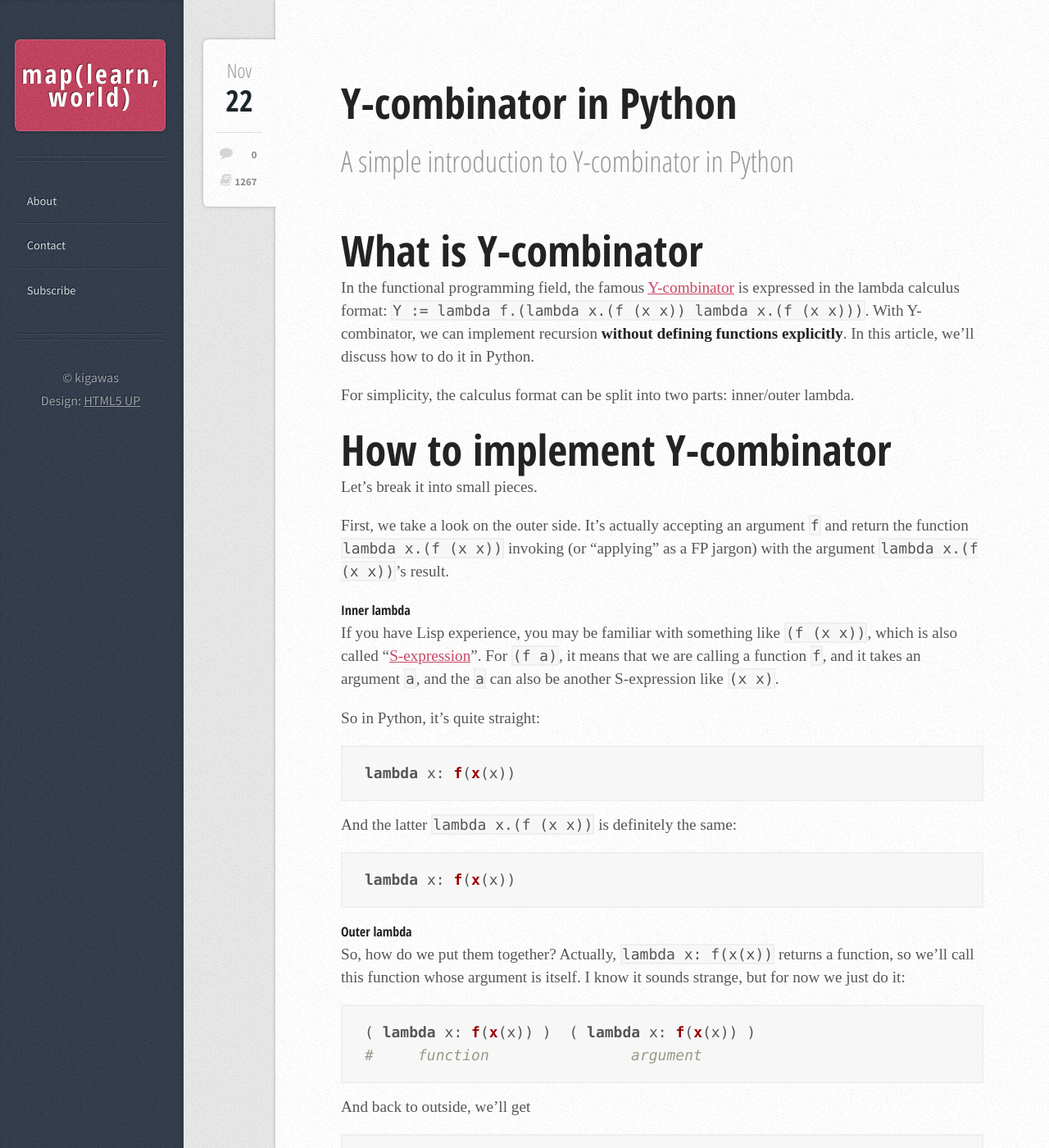
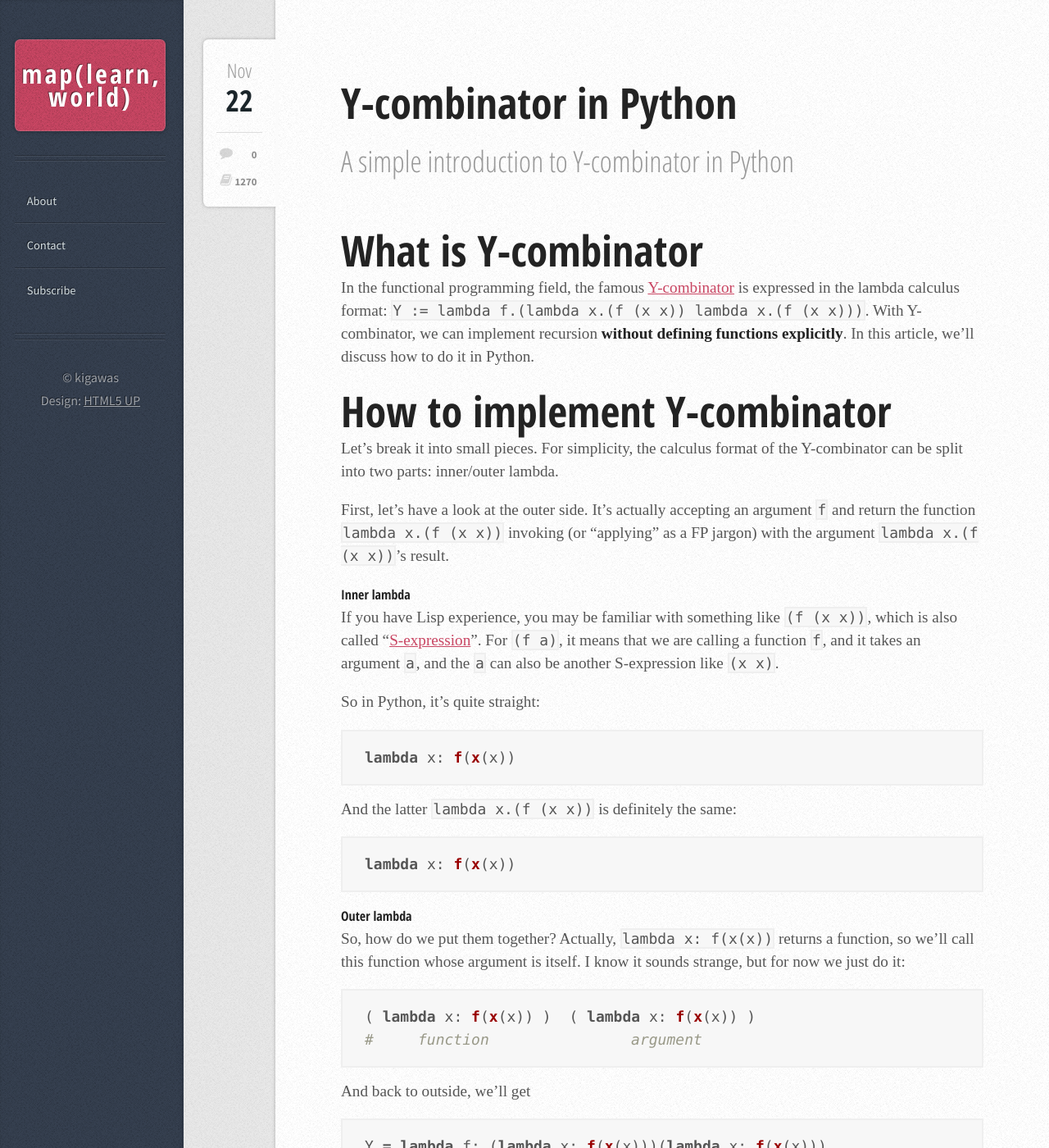
Before and after one commit to kigawas/kigawas.github.io, a Jekyll site: the page built from _posts/2018-11-22-y-combinator-in-python.md, in a window 1280 px wide and 1400 px high. Shown: the whole window at 82% size. Built offline with Jekyll 4.4.1, drawn with Linux system fonts in a browser that asks for light colours; some web fonts are replaced; comment, search, counter and statistics services are not loaded; some of the changed text lies outside the part shown.

Commit message:
Update 2018-11-22-y-combinator-in-python.md

````diff
--- a/_posts/2018-11-22-y-combinator-in-python.md
+++ b/_posts/2018-11-22-y-combinator-in-python.md
@@ -7,13 +7,11 @@
 
 In the functional programming field, the famous [Y-combinator](https://en.wikipedia.org/wiki/Fixed-point_combinator#Fixed_point_combinators_in_lambda_calculus) is expressed in the lambda calculus format: `Y := lambda f.(lambda x.(f (x x)) lambda x.(f (x x)))`. With Y-combinator, we can implement recursion **without defining functions explicitly**. In this article, we'll discuss how to do it in Python.
 
-For simplicity, the calculus format can be split into two parts: inner/outer lambda.
-
 ## How to implement Y-combinator
 
-Let's break it into small pieces.
+Let's break it into small pieces. For simplicity, the calculus format of the Y-combinator can be split into two parts: inner/outer lambda.
 
-First, we take a look on the outer side. It's actually accepting an argument `f` and return the function `lambda x.(f (x x))` invoking (or "applying" as a FP jargon) with the argument `lambda x.(f (x x))`'s result.
+First, let's have a look at the outer side. It's actually accepting an argument `f` and return the function `lambda x.(f (x x))` invoking (or "applying" as a FP jargon) with the argument `lambda x.(f (x x))`'s result.
 
 ### Inner lambda
 
@@ -75,7 +73,7 @@
 print(Y(fac)(5))
 ```
 
-And we get:
+And:
 
 ```python
 RecursionError: maximum recursion depth exceeded
````
Also changed, not shown: other parts of _posts/2018-11-22-y-combinator-in-python.md (+3 -3 lines).
